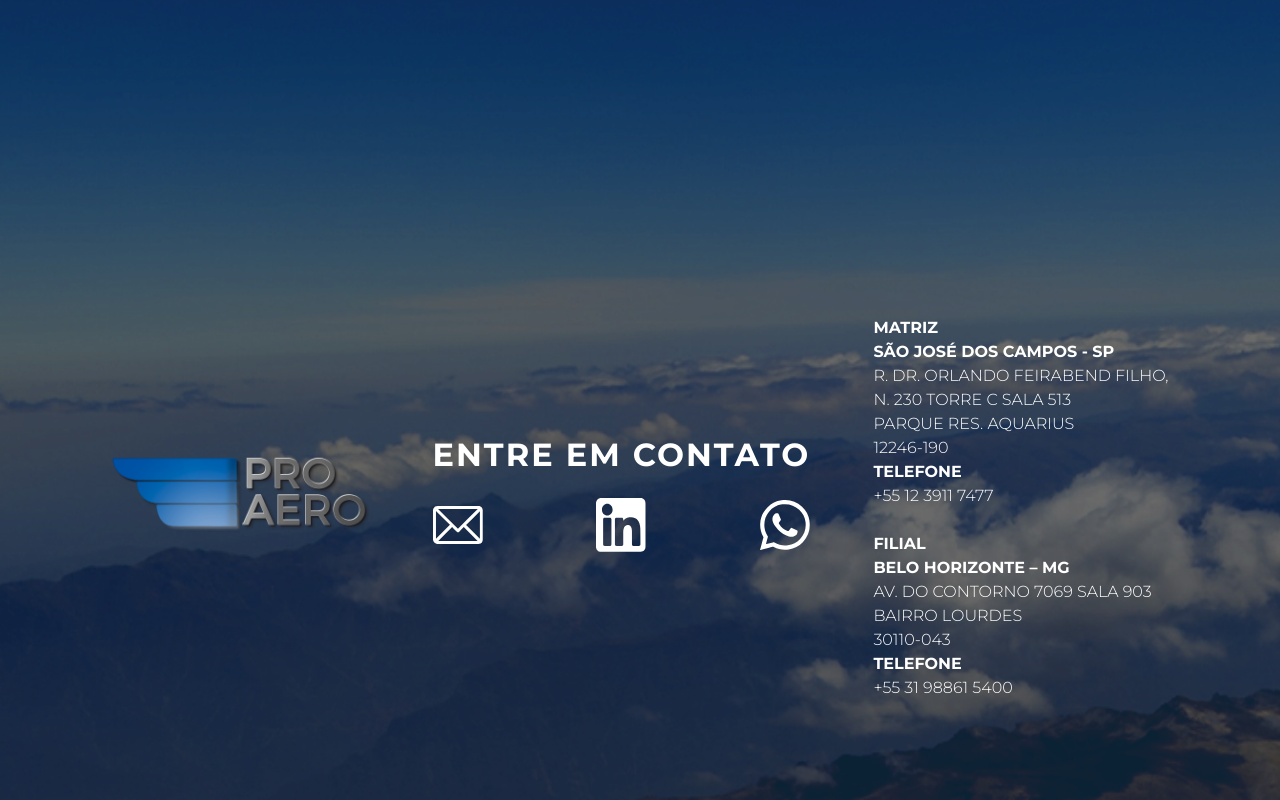
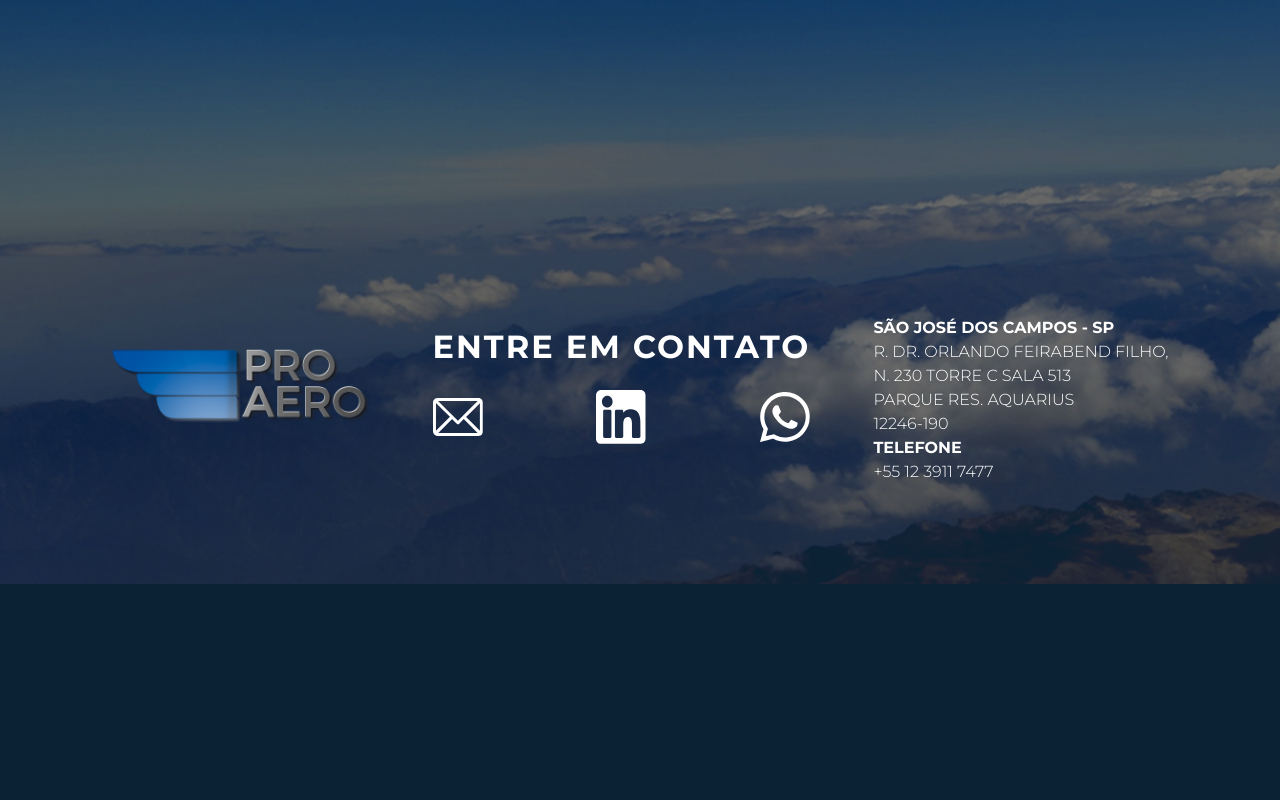
Before and after one commit to Pro-Aero/Landing-Page, a plain HTML site: page index.html in a window 1280 px wide. Shown: the part 4608-5408 px from the top of the page. After the commit the page ends 5192 px from the top, so only its background shows below. Drawn offline with nearby package versions, Linux system fonts and the light colour scheme.

Commit message:
Update index.html

```diff
--- a/index.html
+++ b/index.html
@@ -331,22 +331,13 @@
         </div>
         <div class="infos">
           <p>
-            <span>Matriz<br>São José dos Campos - SP</span>
+            <span>São José dos Campos - SP</span>
             R. Dr. Orlando Feirabend Filho,<br>
             n. 230 Torre C Sala 513<br>
             Parque Res. Aquarius<br>
             12246-190<br>
             <span>Telefone</span>
             +55 12 3911 7477
-          </p>
-          <p>
-            <span>Filial<br>Belo Horizonte – MG</span>
-            Av. do Contorno 7069 Sala 903<br>
-            Bairro Lourdes<br>
-            30110-043<br>
-            <span>Telefone</span>
-            +55 31 98861 5400
-
           </p>
         </div>
       </div>
```
